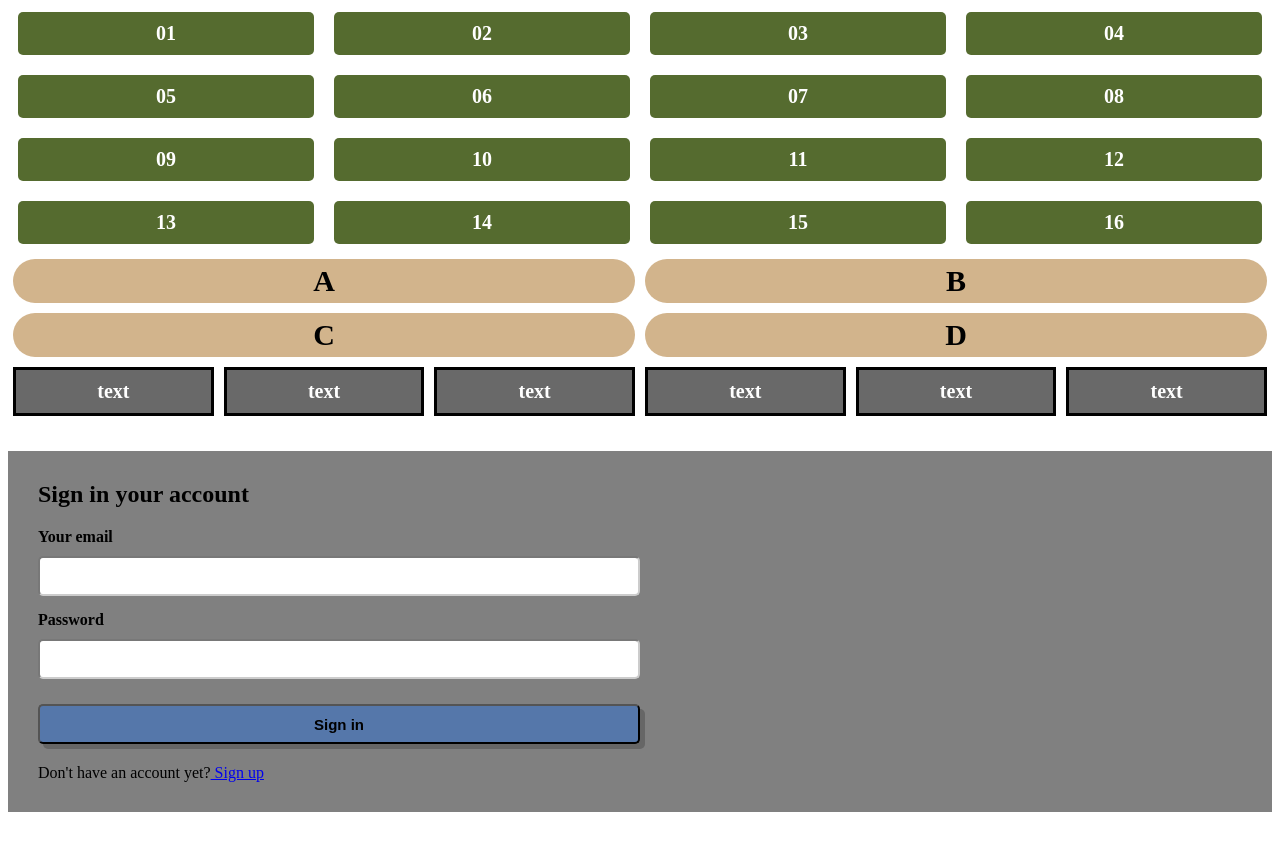
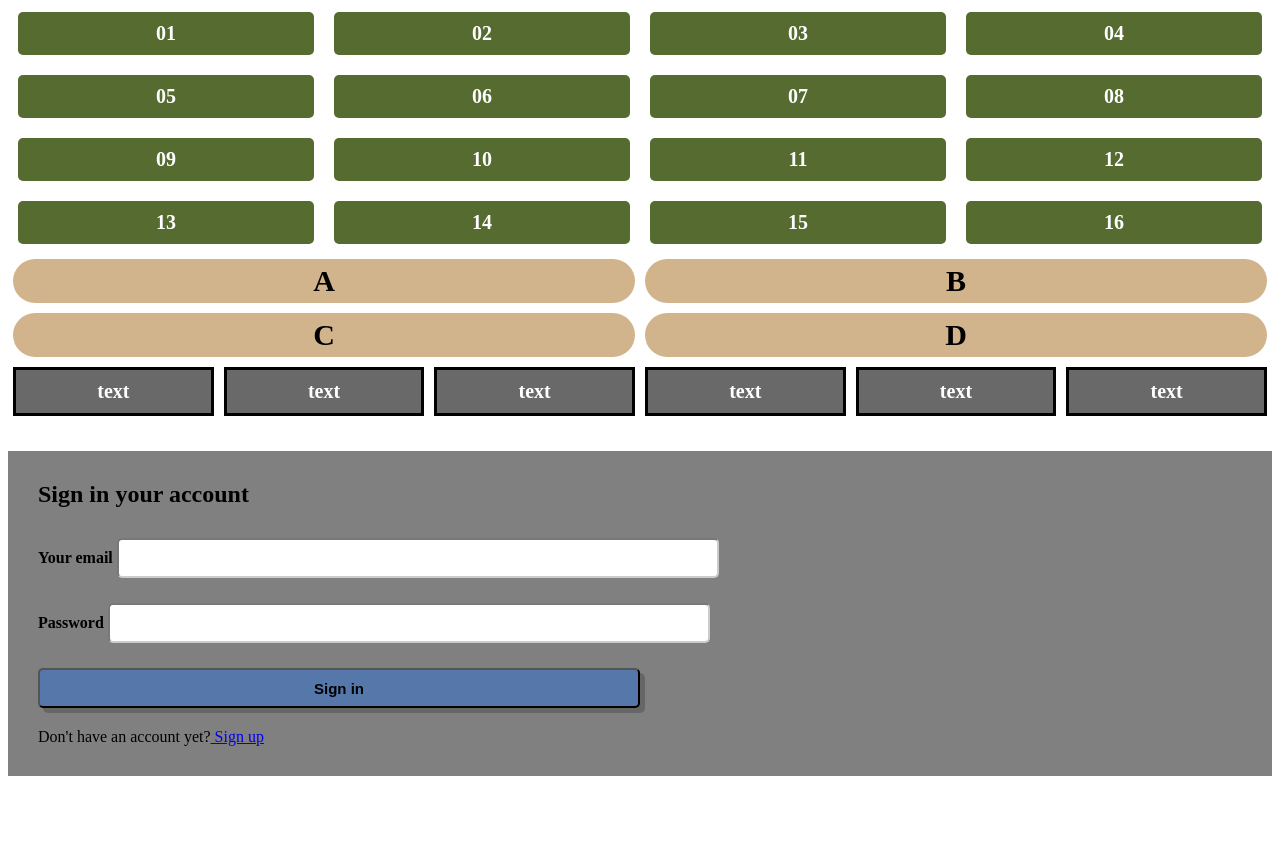
Before and after one commit to nysaj/w8-output, a plain HTML site: page html-css/index.html in a window 1280 px wide. Shown: the part 87-929 px from the top of the page. After the commit the page ends 893 px from the top, so only its background shows below. Drawn offline with Linux system fonts and the light colour scheme.

Commit message:
class,id追加 それに伴う修正

```diff
--- a/database/login.js
+++ b/database/login.js
@@ -1,7 +1,7 @@
 // email,password,formの要素を取得
 const $emailInput = document.getElementById("email");
 const $passwordInput = document.getElementById("password");
-const $loginForm = document.querySelector("form");
+const $loginForm = document.getElementById("login-form");
 
 // Sign in時にlocalStorageにデータを保存
 $loginForm.addEventListener("submit", (e) => {
--- a/html-css/index.html
+++ b/html-css/index.html
@@ -98,22 +98,20 @@
     </section>
 
     <section class="section-form">
-      <form action="#">
+      <form action="#" class="login-form" id="login-form">
         <h2 class="form-title">Sign in your account</h2>
         <div class="form-email">
           <label for="email" class="email">Your email</label>
-          <br />
           <input type="email" id="email" />
         </div>
         <div class="form-password">
           <label for="password" class="password">Password</label>
-          <br />
           <input type="password" id="password" />
         </div>
         <div>
           <button type="submit" id="submit">Sign in</button>
         </div>
-        <div>Don't have an account yet?<a href="#"> Sign up</a></div>
+        <div>Don't have an account yet?<a href="#" id="signup"> Sign up</a></div>
       </form>
     </section>
     <script src="../database/login.js"></script>
```
